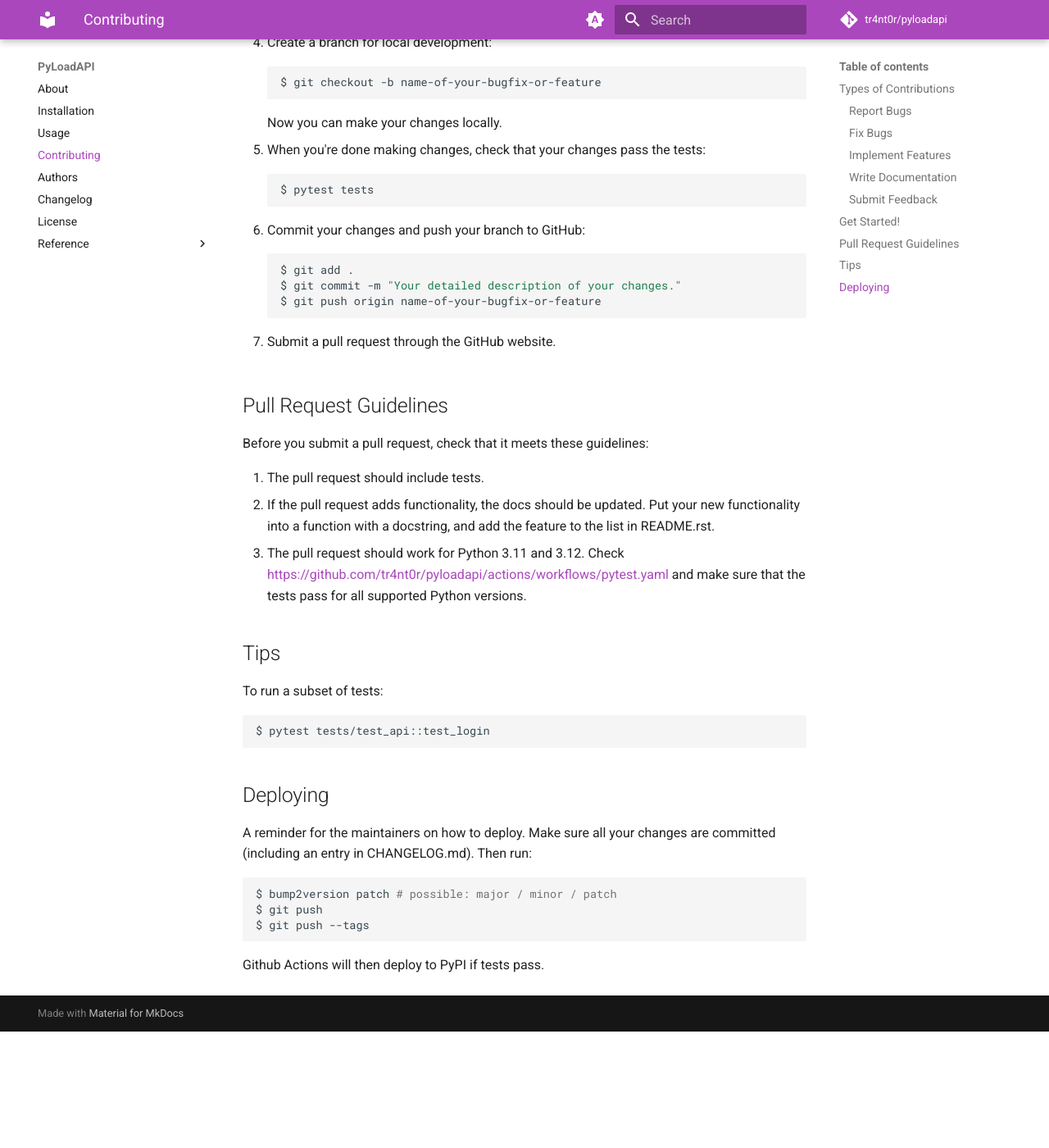
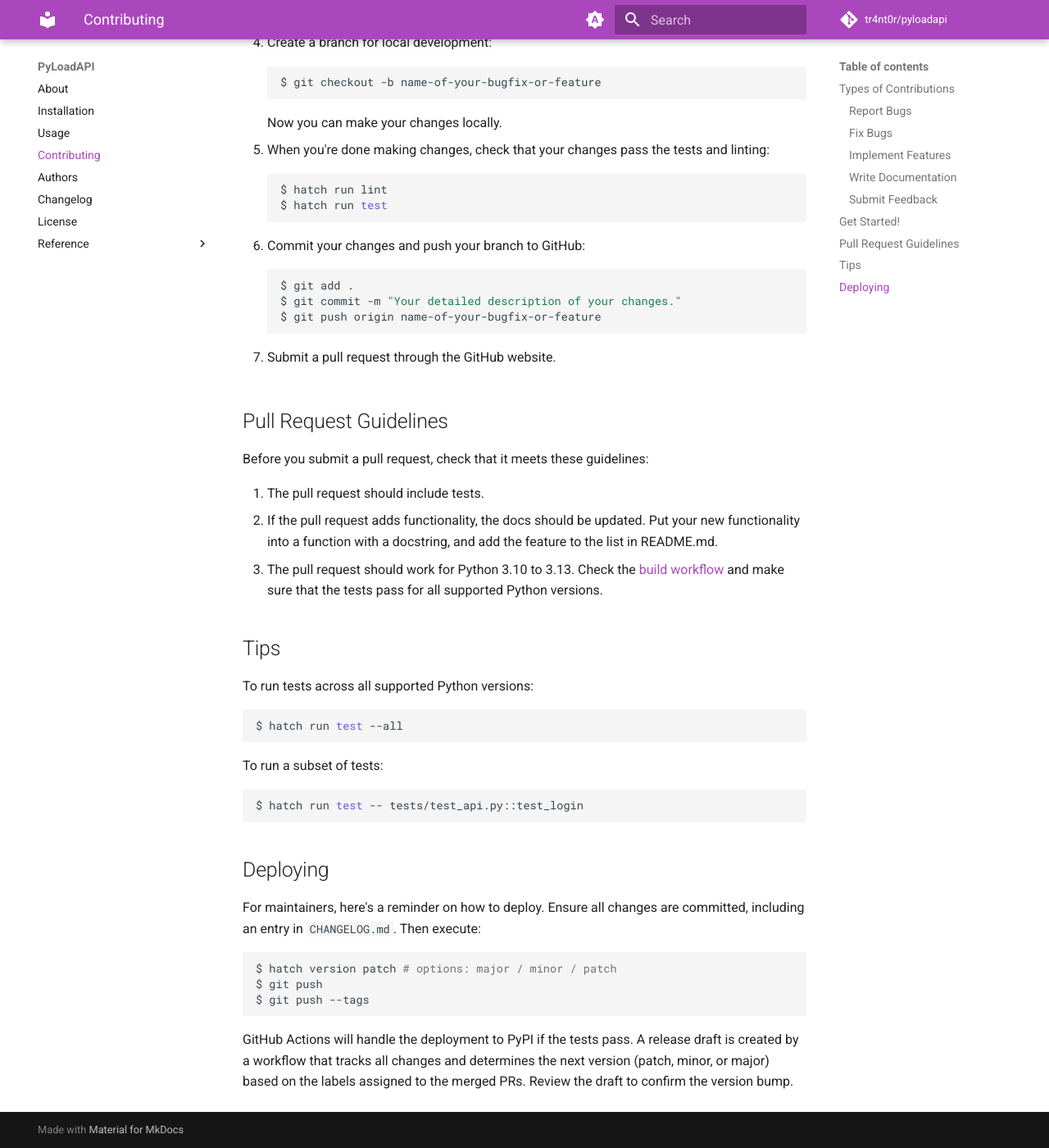
Before and after one commit to tr4nt0r/pyloadapi, an MkDocs documentation site: the page built from docs/contributing.md, in a window 1280 px wide and 1400 px high, scrolled down 1621 px. Shown: the whole window at 82% size. Built offline with MkDocs 1.6.1 and Material for MkDocs 9.7.7, drawn with Linux system fonts in a browser that asks for light colours; comment, search, counter and statistics services are not loaded; before the commit the page ends 2879 px from its top, so only the background shows below that; some of the changed text lies outside the part shown.

Commit message:
Update AUTHORS and CONTRIBUTING guidelines (#124)

````diff
--- a/CONTRIBUTING.md
+++ b/CONTRIBUTING.md
@@ -1,7 +1,6 @@
 # Contributing
 
-Contributions are welcome, and they are greatly appreciated! Every
-little bit helps, and credit will always be given.
+Contributions are welcome, and they are greatly appreciated! Every little bit helps, and credit will always be given.
 
 You can contribute in many ways:
 
@@ -13,80 +12,68 @@ Report bugs at <https://github.com/tr4nt0r/pyloadapi/issues>.
 
 If you are reporting a bug, please include:
 
--   Your operating system name and version.
--   Any details about your local setup that might be helpful in
-    troubleshooting.
--   Detailed steps to reproduce the bug.
+- Your operating system name and version.
+- Any details about your local setup that might be helpful in troubleshooting.
+- Detailed steps to reproduce the bug.
 
 ### Fix Bugs
 
-Look through the GitHub issues for bugs. Anything tagged with "bug"
-and "help wanted" is open to whoever wants to implement it.
+Look through the GitHub issues for bugs. Anything tagged with "👻 bug" and "🙏🏼 help wanted" is open to whoever wants to implement it.
 
 ### Implement Features
 
-Look through the GitHub issues for features. Anything tagged with
-"enhancement" and "help wanted" is open to whoever wants to
-implement it.
+Look through the GitHub issues for features. Anything tagged with "🚀 feature" and "🙏🏼 help wanted" is open to whoever wants to implement it.
 
 ### Write Documentation
 
-PyLoadAPI could always use more documentation, whether as part of the
-official PyLoadAPI docs, in docstrings, or even on the web in blog
-posts, articles, and such.
+PyLoadAPI could always use more documentation, whether as part of the official PyLoadAPI docs, in docstrings, or even on the web in blog posts, articles, and such.
 
 ### Submit Feedback
 
-The best way to send feedback is to file an issue at
-<https://github.com/tr4nt0r/pyloadapi/issues>.
+The best way to send feedback is to file an issue at <https://github.com/tr4nt0r/pyloadapi/issues>.
 
 If you are proposing a feature:
 
--   Explain in detail how it would work.
--   Keep the scope as narrow as possible, to make it easier to
-    implement.
--   Remember that this is a volunteer-driven project, and that
-    contributions are welcome :)
+- Explain in detail how it would work.
+- Keep the scope as narrow as possible, to make it easier to implement.
+- Remember that this is a volunteer-driven project, and that contributions are welcome :)
 
 ## Get Started!
 
-Ready to contribute? Here's how to set up `PyLoadAPI` for
-local development.
+Ready to contribute? Here's how to set up `PyLoadAPI` for local development.
 
-1.  Fork the `PyLoadAPI` repo on GitHub.
+1. Fork the `PyLoadAPI` repo on GitHub.
 
-2.  Clone your fork locally:
+2. Clone your fork locally:
 
-    ``` shell
+    ```shell
     $ git clone git@github.com:tr4nt0r/pyloadapi.git
     ```
 
-3.  Install your local copy into a virtualenv. Assuming you have
-    virtualenvwrapper installed, this is how you set up your fork for
-    local development:
+3. Install your local copy using Hatch. Assuming you have Hatch installed, this is how you set up your fork for local development:
 
-    ``` shell
-    $ mkvirtualenv PyLoadAPI
-    $ cd PyLoadAPI/
-    $ python setup.py develop
+    ```shell
+    $ cd pyloadapi
+    $ hatch env create
+    $ hatch shell
     ```
 
-4.  Create a branch for local development:
+4. Create a branch for local development:
 
-    ``` shell
+    ```shell
     $ git checkout -b name-of-your-bugfix-or-feature
     ```
 
     Now you can make your changes locally.
 
-5.  When you're done making changes, check that your changes pass the
-    tests:
+5.  When you're done making changes, check that your changes pass the tests and linting:
 
-    ``` shell
-    $ pytest tests
+    ```shell
+    $ hatch run lint
+    $ hatch run test
     ```
 
-6.  Commit your changes and push your branch to GitHub:
+6. Commit your changes and push your branch to GitHub:
 
     ``` shell
     $ git add .
@@ -94,37 +81,38 @@ local development.
     $ git push origin name-of-your-bugfix-or-feature
     ```
 
-7.  Submit a pull request through the GitHub website.
+7. Submit a pull request through the GitHub website.
 
 ## Pull Request Guidelines
 
 Before you submit a pull request, check that it meets these guidelines:
 
-1.  The pull request should include tests.
-2.  If the pull request adds functionality, the docs should be updated.
-    Put your new functionality into a function with a docstring, and add
-    the feature to the list in README.rst.
-3.  The pull request should work for Python 3.11 and 3.12. Check
-    <https://github.com/tr4nt0r/pyloadapi/actions/workflows/pytest.yaml>
-    and make sure that the tests pass for all supported Python versions.
+1. The pull request should include tests.
+2. If the pull request adds functionality, the docs should be updated. Put your new functionality into a function with a docstring, and add the feature to the list in README.md.
+3. The pull request should work for Python 3.10 to 3.13. Check the [build workflow](https://github.com/tr4nt0r/pyloadapi/actions/workflows/build.yml) and make sure that the tests pass for all supported Python versions.
 
 ## Tips
 
+To run tests across all supported Python versions:
+
+```shell
+$ hatch run test --all
+```
+
 To run a subset of tests:
 
-``` shell
-$ pytest tests/test_api::test_login
+```shell
+$ hatch run test -- tests/test_api.py::test_login
 ```
 
 ## Deploying
 
-A reminder for the maintainers on how to deploy. Make sure all your
-changes are committed (including an entry in CHANGELOG.md). Then run:
+For maintainers, here's a reminder on how to deploy. Ensure all changes are committed, including an entry in `CHANGELOG.md`. Then execute:
 
-``` shell
-$ bump2version patch # possible: major / minor / patch
+```shell
+$ hatch version patch # options: major / minor / patch
 $ git push
 $ git push --tags
 ```
 
-Github Actions will then deploy to PyPI if tests pass.
+GitHub Actions will handle the deployment to PyPI if the tests pass. A release draft is created by a workflow that tracks all changes and determines the next version (patch, minor, or major) based on the labels assigned to the merged PRs. Review the draft to confirm the version bump.
````
Also changed, not shown: AUTHORS.md (+1 -2 lines).
